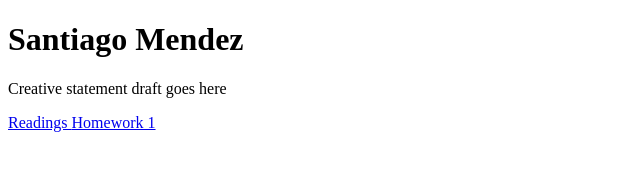
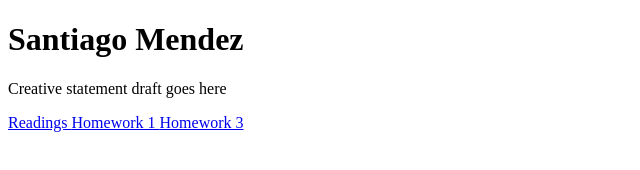
Before and after one commit to smdzzzr/medpl150, a plain HTML site: page index.html in a window 1280 px wide. Shown: the whole page, without its empty margins (0-640 px from the left). Drawn offline with Linux system fonts and the light colour scheme.

Commit message:
Update index.html

```diff
--- a/index.html
+++ b/index.html
@@ -16,6 +16,7 @@
 
   <a href="readings.html"> Readings </a>
   <a href="homework1.html">Homework 1 </a>
+  <a href="homework3.html">Homework 3</a>
 
 
 </body>
```
